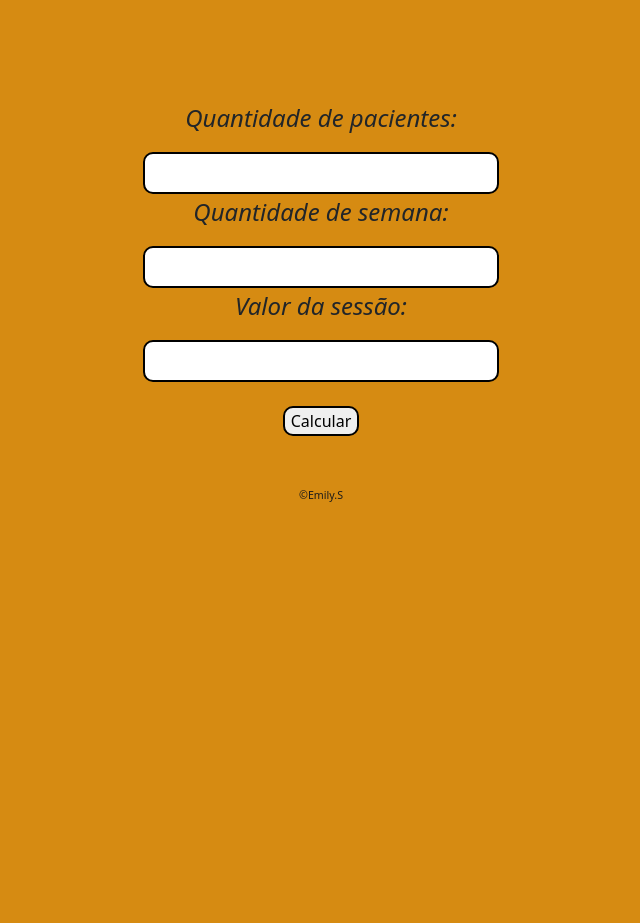
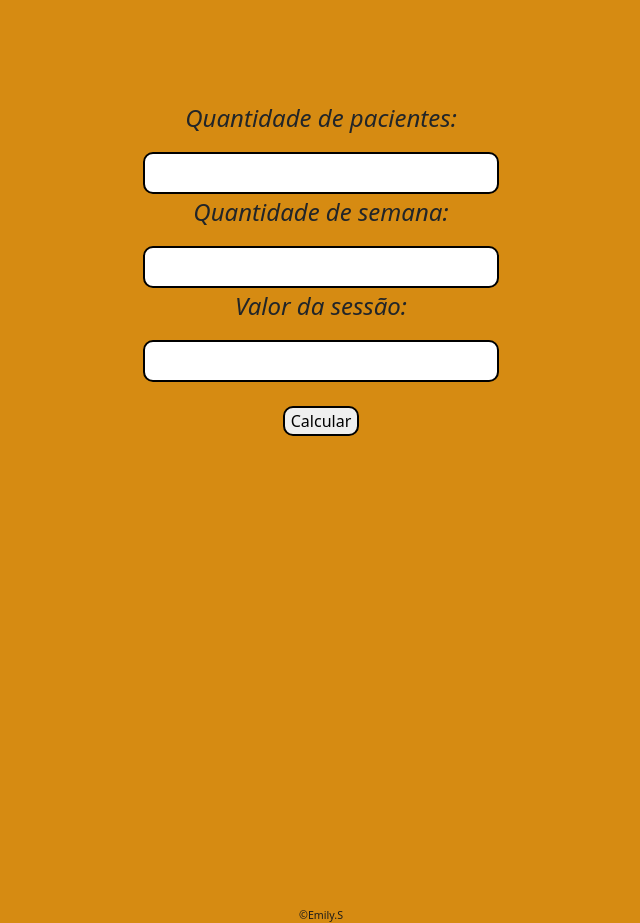
Before and after one commit to padme95/calc-psi, a plain HTML site: page index.html in a window 1280 px wide. Shown: the whole page, without its empty margins (319-959 px from the left). Before the commit the page ends 800 px from the top, so only its background shows below. Drawn offline with nearby package versions, Linux system fonts and the light colour scheme.

Commit message:
alteracao

```diff
--- a/index.html
+++ b/index.html
@@ -20,7 +20,7 @@
             color: aliceblue;
             border-radius: 10px;
             padding-top: 7px;
-            padding-bottom: 20px;
+            padding-bottom: 40px;
             font-size: 18px;
             margin-left: 350px;
             margin-right: 350px;
@@ -36,6 +36,7 @@
             border-radius: 10px;
         }
         footer {
+            margin-top: 400px;
             font-size: 8pt;
             color: rgb(27, 27, 27);
         }
```
